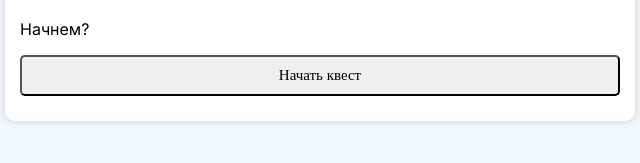
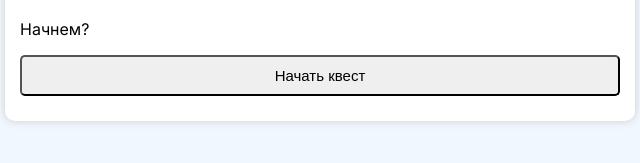
Before and after one commit to lamiavampires-creator/ny-quest, a plain HTML site: page index.html in a window 1280 px wide. Shown: the part 569-732 px from the top of the page, 320-960 px from the left. Drawn offline with Linux system fonts and the light colour scheme.

Commit message:
Add files via upload

```diff
--- a/index.html
+++ b/index.html
@@ -29,7 +29,7 @@ h1, h2 {
   }
 
   button {
-  font-family: 'Merriweather', serif;
+  font-family: 'Comfortaa', sans-serif;
   display: block;
   margin: 10px 0;
   padding: 10px;
```
